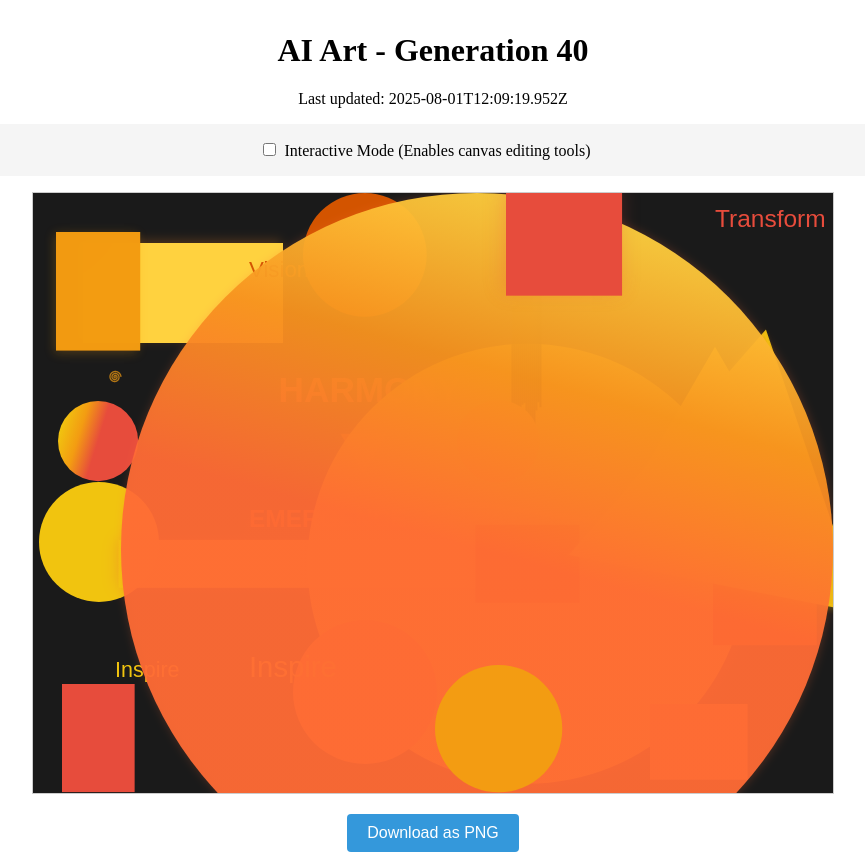
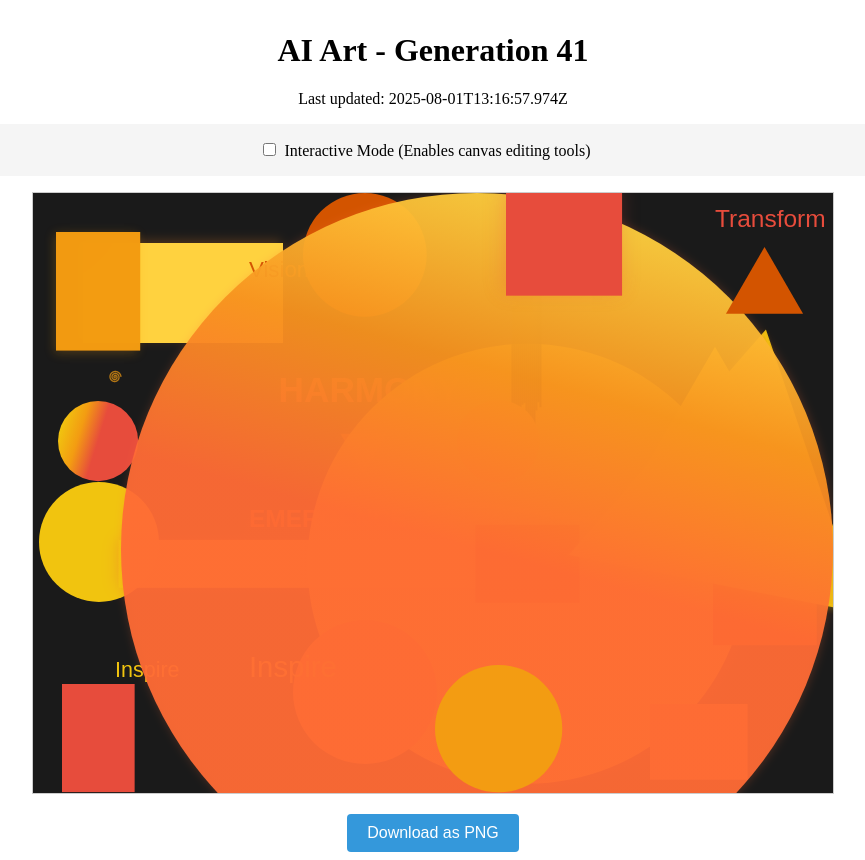
Before and after one commit to mcclowes/ai-art, a React (Vite) app: page / in a window 1280 px wide. Shown: the whole page, without its empty margins (207-1072 px from the left). Built offline with nearby package versions, Linux system fonts and the light colour scheme.

Commit message:
Improve artwork - Generation 41

```diff
--- a/src/artwork-state.ts
+++ b/src/artwork-state.ts
@@ -517,9 +517,17 @@ export const artworkState: ArtworkState = {
       "radius": 63.63652038778922,
       "fillStyle": "#f39c12",
       "id": "circle_1754046299964"
+    },
+    {
+      "type": "triangle",
+      "x": 731.5124583037734,
+      "y": 98.51245830377337,
+      "size": 44.51245830377337,
+      "fillStyle": "#d35400",
+      "id": "triangle_1754054217974"
     }
   ],
-  "generation": 40,
-  "lastUpdated": "2025-08-01T12:09:19.952Z",
+  "generation": 41,
+  "lastUpdated": "2025-08-01T13:16:57.974Z",
   "cycleStarted": "2025-07-30T21:05:00.444Z"
 };
```
